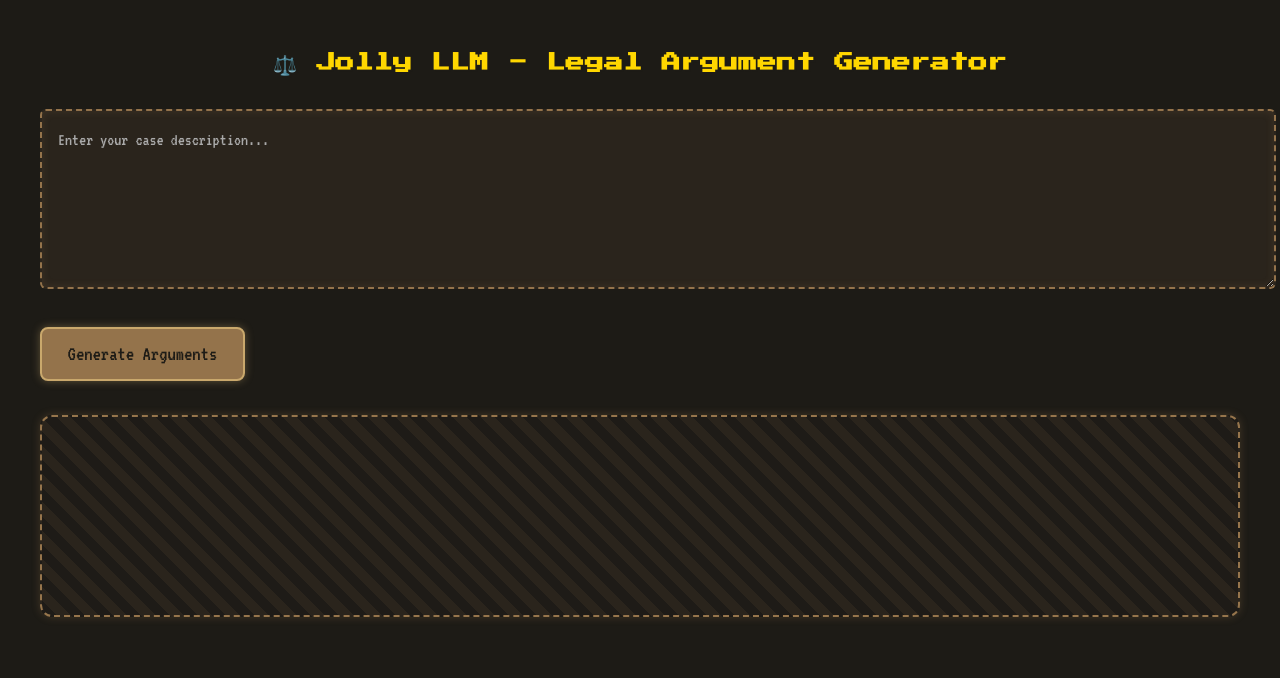
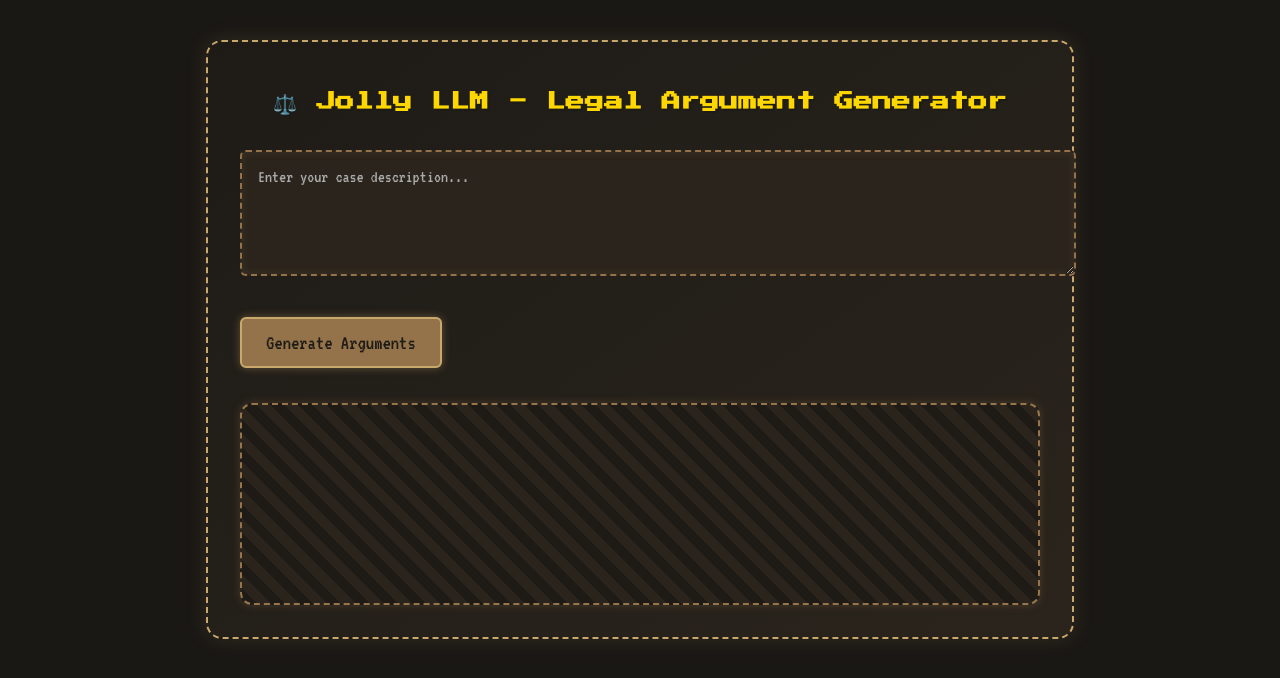
Before and after one commit to AviyanshM/jolly-llm, a website built with Vite: page index.html in a window 1280 px wide. Built offline with nearby package versions, Linux system fonts and the light colour scheme.

Commit message:
Polished UI: container, fonts, spacing

```diff
--- a/index.html
+++ b/index.html
@@ -11,11 +11,14 @@
 
 <style>
   body {
-    font-family: 'Press Start 2P', monospace;
-    background: #1d1b16;
-    color: #f4ecd8;
-    padding: 2rem;
-  }
+  background: #1a1815;
+  color: #f4f1d3;
+  font-family: 'Press Start 2P', monospace;
+  padding: 2rem;
+  line-height: 1.6;
+  font-size: 0.75rem;
+}
+
 
   h1 {
     color: #c9a86c;
@@ -24,38 +27,35 @@
 
   textarea {
   width: 100%;
-  font-family: 'VT323', monospace; /* ✅ Switch from Press Start */
-  font-size: 1.2rem;
-  line-height: 1.5;
+  font-family: 'VT323', monospace;
+  font-size: 1.1rem;
   padding: 1rem;
   border: 2px dashed #94734b;
   border-radius: 6px;
   resize: vertical;
   background: #2a241c;
   color: #f4ecd8;
-  outline: none;
+  margin-bottom: 1rem;
   box-shadow: inset 0 0 8px rgba(148, 115, 75, 0.2);
 }
 
-
-  button {
+button {
   background: #94734b;
   color: #1d1b16;
-  padding: 0.9rem 1.6rem; /* ✅ taller button */
+  padding: 0.8rem 1.5rem;
   font-family: 'VT323', monospace;
   font-size: 1.3rem;
   border: 2px solid #c9a86c;
-  border-radius: 8px;
+  border-radius: 6px;
   cursor: pointer;
-  margin-top: 1rem;
   transition: all 0.3s ease;
   box-shadow: 0 0 8px rgba(201, 168, 108, 0.4);
 }
-
 button:hover {
   background: #c9a86c;
   box-shadow: 0 0 14px rgba(201, 168, 108, 0.7);
 }
+
 textarea::placeholder {
   color: #aaa;
   font-family: 'VT323', monospace;
@@ -64,21 +64,38 @@ textarea::placeholder {
 
   #output {
   border: 2px dashed #94734b;
-  background: linear-gradient(145deg, #1e1b17, #2a241c);
+  background: repeating-linear-gradient(
+    45deg,
+    #1e1b17,
+    #1e1b17 10px,
+    #2a241c 10px,
+    #2a241c 20px
+  );
   padding: 1.5rem;
   border-radius: 12px;
-  min-height: 150px;
+  min-height: 180px;
   max-height: 400px;
   overflow-y: auto;
   font-family: 'Press Start 2P', monospace;
   font-size: 0.65rem;
   line-height: 1.8;
   white-space: pre-wrap;
-  color: #f4f1d3; /* pale parchment */
+  color: #f4f1d3;
   margin-top: 1rem;
   animation: flicker 1.6s infinite alternate;
   box-shadow: 0 0 20px rgba(201, 168, 108, 0.15);
 }
+
+.container {
+  max-width: 800px;
+  margin: 0 auto;
+  padding: 2rem;
+  border: 2px dashed #c9a86c;
+  border-radius: 16px;
+  background: linear-gradient(145deg, #1e1b17, #2a241c);
+  box-shadow: 0 0 20px rgba(148, 115, 75, 0.2);
+}
+
 .title {
   text-align: center;
   font-family: 'Press Start 2P', monospace;
@@ -119,7 +136,7 @@ textarea::placeholder {
 
   </head>
   <body style="font-family: sans-serif; padding: 2rem;">
-
+<div class="container">
     <h1 style="text-align: center;" class="title">⚖️ Jolly LLM - Legal Argument Generator</h1>
 
 
@@ -155,7 +172,7 @@ textarea::placeholder {
 
 
 
-
+</div>
     <!-- Connect JS -->
     <script type="module" src="/src/main.js"></script>
   </body>
```
